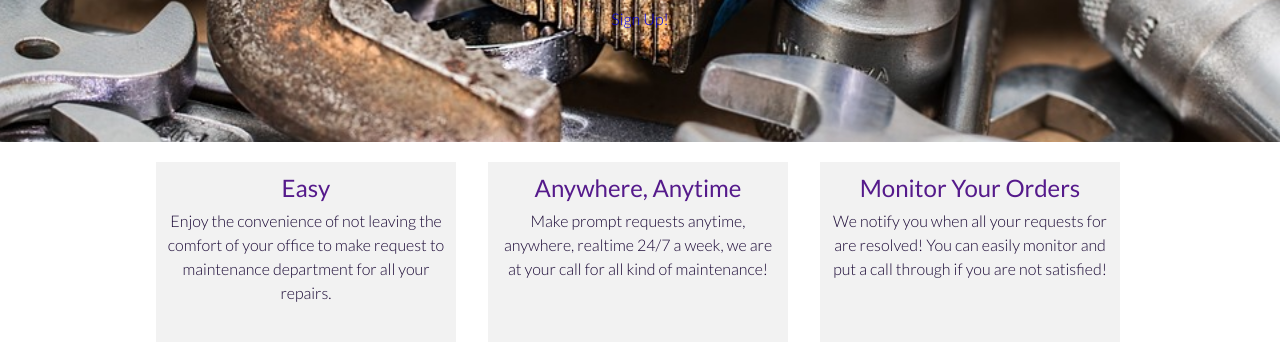
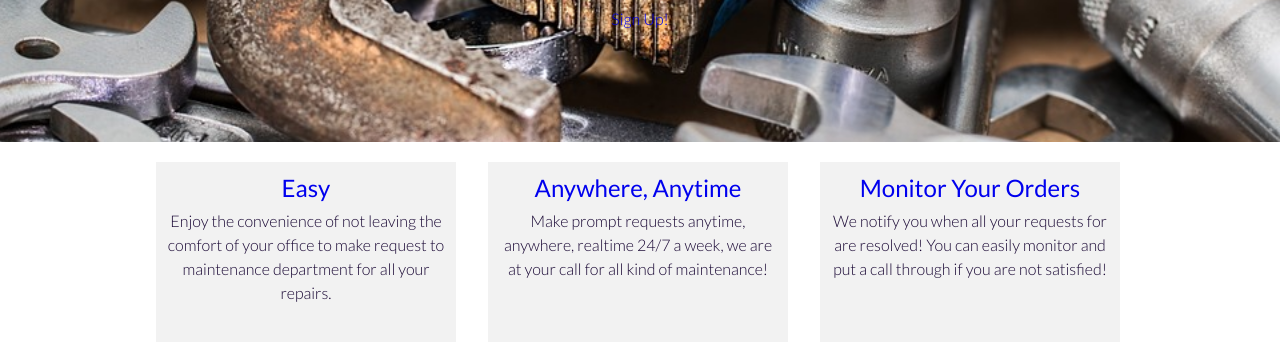
Before and after one commit to Anuoluwa/Maintenance-Tracker, a plain HTML site: page UI/index.html in a window 1280 px wide. Shown: the part 458-800 px from the top of the page. Drawn offline with Linux system fonts and the light colour scheme.

Commit message:
Fixes: UI templates feedback implemented

```diff
--- a/UI/assets/stylesheets/main.css
+++ b/UI/assets/stylesheets/main.css
@@ -298,10 +298,11 @@ header .header-request {
     line-height: 24px;
 }
 
-.index-links div a {
+.index-links div h2 {
     font-weight: 500;
     font-size: 24px;
 }
+
 
 @media only screen and (min-width: 1000px) {
     .wrapper {
--- a/UI/index.html
+++ b/UI/index.html
@@ -55,9 +55,7 @@
 
             <a href="#">
                 <div class="index-boxlink">
-                    <a href="">
-                        <h3>Easy</h3>
-                    </a>
+                        <h2>Easy</h2>
                     <p>Enjoy the convenience of not leaving the comfort of your office to make request to maintenance department
                         for all your repairs.</p>
                 </div>
@@ -65,18 +63,16 @@
 
             <a href="#">
                 <div class="index-boxlink">
-                    <a href="">
-                        <h3>Anywhere, Anytime</h3>
-                    </a>
+
+                        <h2>Anywhere, Anytime</h2>
                     <p>Make prompt requests anytime, anywhere, realtime 24/7 a week, we are at your call for all kind of maintenance!</p>
                 </div>
             </a>
 
             <a href="#">
                 <div class="index-boxlink">
-                    <a href="">
-                        <h3>Monitor Your Orders</h3>
-                    </a>
+
+                        <h2>Monitor Your Orders</h2>
                     <p>We notify you when all your requests for are resolved! You can easily monitor and put a call through
                         if you are not satisfied! </p>
 
```
Also changed, not shown: UI/UserSignIn.html (+1 -1 lines), UI/UserSignUp.html (+3 -3 lines).
